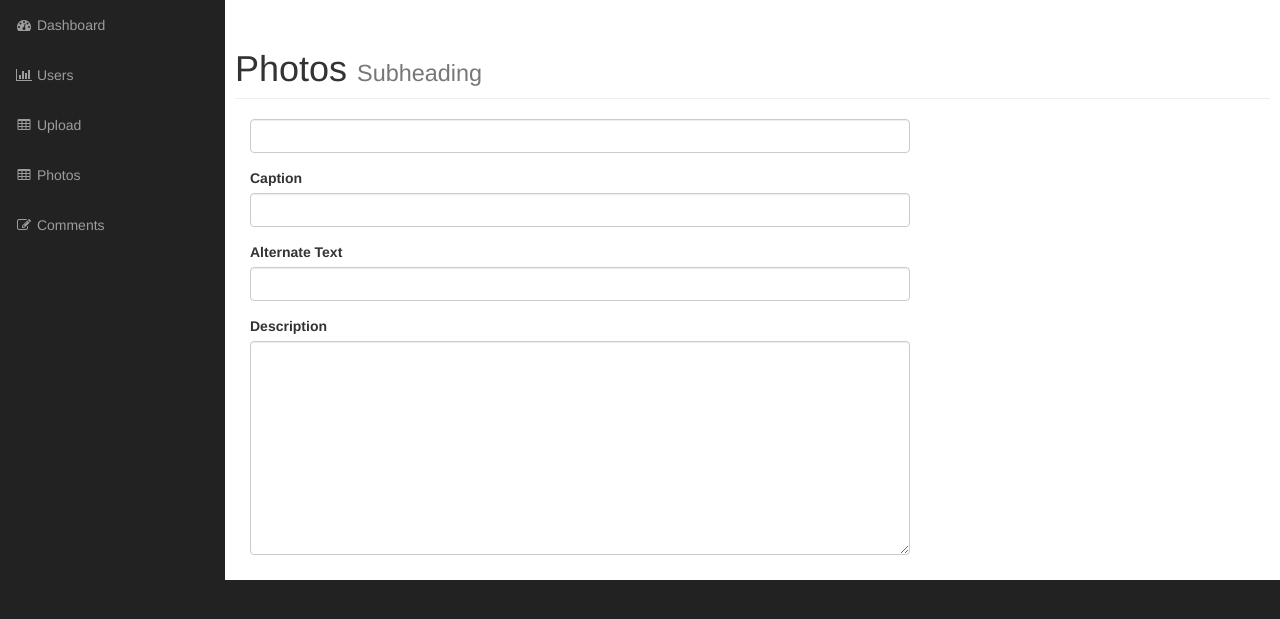
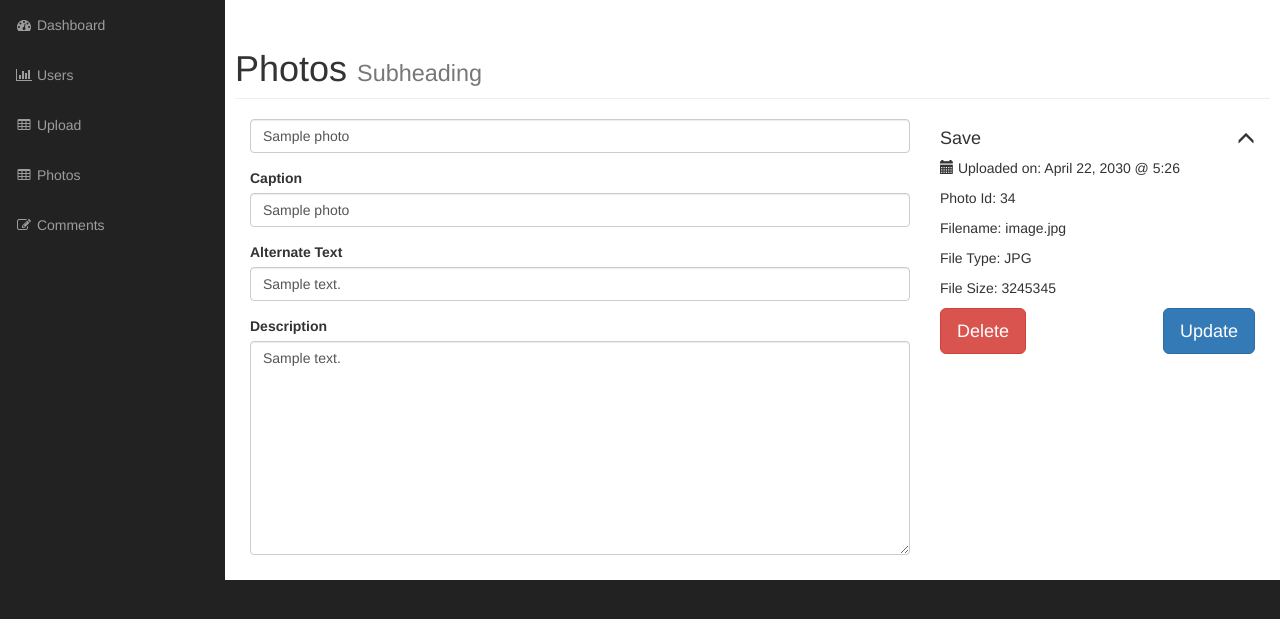
Before and after one commit to shreejanjoshi/PhotoGallery, a PHP site: page /admin/edit_photo.php?id=1 in a window 1280 px wide. Shown: the part 51-670 px from the top of the page. Run offline with PHP 8.4, Linux system fonts and the light colour scheme; the visitor is signed in with stand-in values (Sample User, id 1); tables that the repository leaves empty or names only in its code hold one stand-in row (values such as "Sample post"); grey boxes labelled with a size stand in for pictures from a placeholder-image service; some libraries are stand-ins or nearby versions.

Commit message:
now data can be update and there is also new side bar in update page code I found in bootstrap

```diff
--- a/admin/edit_photo.php
+++ b/admin/edit_photo.php
@@ -1,7 +1,23 @@
 <?php include("includes/header.php"); ?>
 <?php if(!$session->is_signed_in()){ redirect("login.php");} ?>
 <?php
-    //$photos = Photo::find_all();
+
+    if(empty($_GET['id'])){
+        redirect("photos.php");
+    }else{
+        $photo = Photo::find_by_id($_GET['id']);
+
+        if(isset($_POST['update'])){
+            if($photo){
+                $photo->title = $_POST['title'];
+                $photo->caption = $_POST['caption'];
+                $photo->alternate_text = $_POST['alternate_text'];
+                $photo->description = $_POST['description'];
+
+                $photo->save();
+            }
+        }
+    }
 ?>
 
     <!-- Navigation -->
@@ -33,23 +49,64 @@
                         <small>Subheading</small>
                     </h1>
 
+                    <form action="" method="post">
+
                     <div class="col-md-8">
                        <div class="form-group">
-                           <input type="text" name="title" class="form-control">
+                           <input type="text" name="title" class="form-control" value="<?php echo $photo->title; ?>">
                        </div>
                         <div class="form-group">
                             <label for="caption">Caption</label>
-                            <input type="text" name="caption" class="form-control">
+                            <input type="text" name="caption" class="form-control" value="<?php echo $photo->title; ?>">
                         </div>
                         <div class="form-group">
                             <label for="caption">Alternate Text</label>
-                            <input type="text" name="alternate_text" class="form-control">
+                            <input type="text" name="alternate_text" class="form-control" value="<?php echo $photo->alternate_text; ?>">
                         </div>
                         <div class="form-group">
                             <label for="caption">Description</label>
-                            <textarea class="form-control" name="description" id="" cols="30" rows="10"></textarea>
+                            <textarea class="form-control" name="description" id="" cols="30" rows="10"><?php echo $photo->description; ?></textarea>
                         </div>
                     </div>
+
+
+                    <div class="col-md-4" >
+                        <div  class="photo-info-box">
+                            <div class="info-box-header">
+                                <h4>Save <span id="toggle" class="glyphicon glyphicon-menu-up pull-right"></span></h4>
+                            </div>
+                            <div class="inside">
+                                <div class="box-inner">
+                                    <p class="text">
+                                        <span class="glyphicon glyphicon-calendar"></span> Uploaded on: April 22, 2030 @ 5:26
+                                    </p>
+                                    <p class="text ">
+                                        Photo Id: <span class="data photo_id_box">34</span>
+                                    </p>
+                                    <p class="text">
+                                        Filename: <span class="data">image.jpg</span>
+                                    </p>
+                                    <p class="text">
+                                        File Type: <span class="data">JPG</span>
+                                    </p>
+                                    <p class="text">
+                                        File Size: <span class="data">3245345</span>
+                                    </p>
+                                </div>
+                                <div class="info-box-footer clearfix">
+                                    <div class="info-box-delete pull-left">
+                                        <a  href="delete_photo.php?id=<?php echo $photo->id; ?>" class="btn btn-danger btn-lg ">Delete</a>
+                                    </div>
+                                    <div class="info-box-update pull-right ">
+                                        <input type="submit" name="update" value="Update" class="btn btn-primary btn-lg ">
+                                    </div>
+                                </div>
+                            </div>
+                        </div>
+                    </div>
+
+                    </form>
+
 
                 </div>
             </div>
--- a/admin/includes/photo.php
+++ b/admin/includes/photo.php
@@ -3,11 +3,13 @@
 class Photo extends DB_object{
 
     protected static $db_table = 'photos';
-    protected static $db_table_fields = array('id', 'title', 'description', 'filename', 'type', 'size');
+    protected static $db_table_fields = array('id', 'title', 'caption', 'description', 'filename', 'alternate_text', 'type', 'size');
     public $id;
     public $title;
+    public $caption;
     public $description;
     public $filename;
+    public $alternate_text;
     public $type;
     public $size;
 
--- a/admin/photos.php
+++ b/admin/photos.php
@@ -49,9 +49,9 @@
                             <tr>
                                 <td><img class="img-responsive" src="<?php echo $photo->picture_path(); ?>" alt="">
                                     <div class="pictures_link">
-                                        <a href="delete_photo.php/?id=<?php echo $photo->id; ?>">Delete</a>
-                                        <a href="delete_photo.php/?id=<?php echo $photo->id; ?>">Edit</a>
-                                        <a href="delete_photo.php/?id=<?php echo $photo->id; ?>">View</a>
+                                        <a href="delete_photo.php?id=<?php echo $photo->id; ?>">Delete</a>
+                                        <a href="edit_photo.php?id=<?php echo $photo->id; ?>">Edit</a>
+                                        <a href="delete_photo.php?id=<?php echo $photo->id; ?>">View</a>
                                     </div>
                                 </td>
                                 <td><?php echo $photo->id; ?></td>
```
Also changed, not shown: admin/images/_large_image_3.jpg (added).
